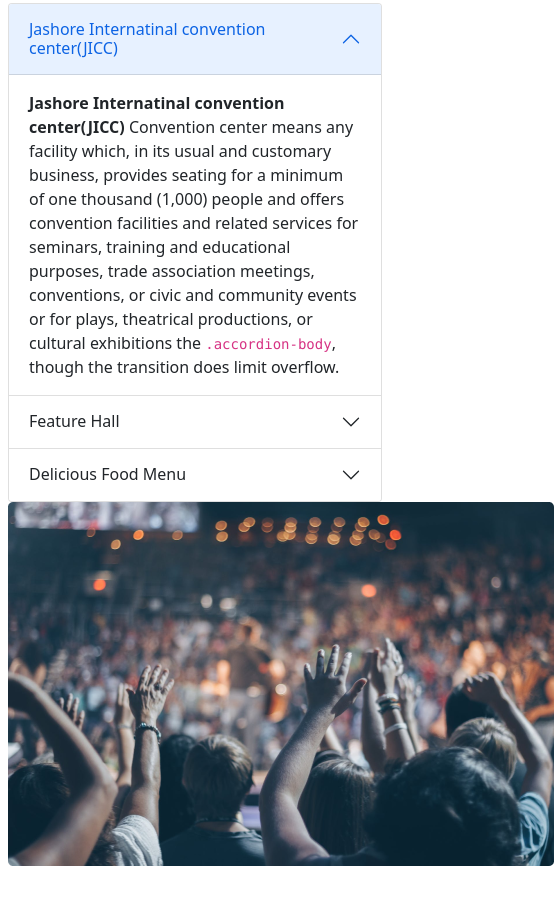
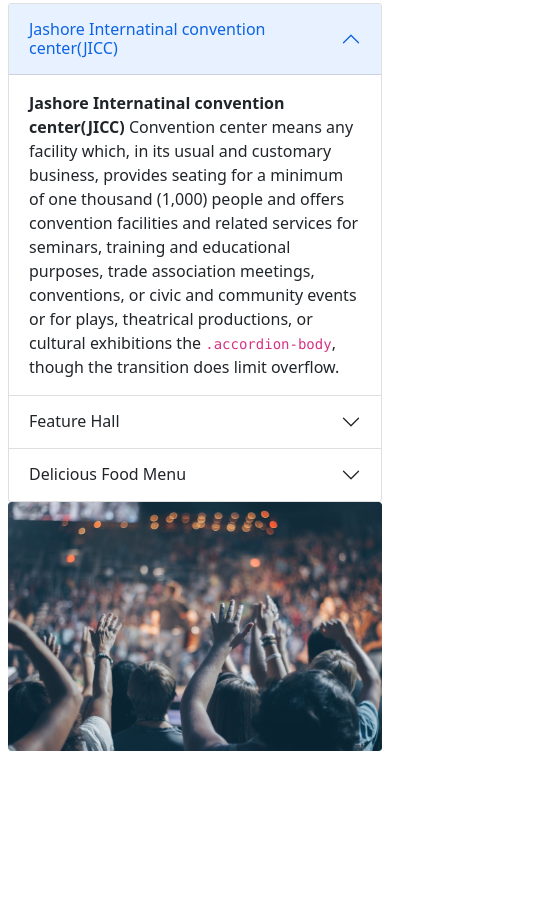
Before and after one commit to shoumikahmed/convention-center-assignment3, a plain HTML site: page index.html in a window 390 px wide. Shown: the part 2167-3071 px from the top of the page, 554 px wide, since content can reach past the window. After the commit the page ends 2974 px from the top, so only its background shows below. Drawn offline with nearby package versions, Linux system fonts and the light colour scheme.

Commit message:
new response

```diff
--- a/index.html
+++ b/index.html
@@ -125,6 +125,7 @@
     <!-- main star -->
     <main>
         <section class="container">
+            <div class="container">
                 <h1 class="package-h1 py-5 d-flex justify-content-center">Our Packages</h1>
                 <!-- packages section -->
                 <div class="row row-cols-1 row-cols-md-4 g-5">
@@ -231,8 +232,10 @@
                         </div>
                     </div>
                 </div>
+            </div>
         </section>
-        <section class="container p-2">
+        <!-- question section -->
+        <section class="container p-2 h-100">
             <h1 class="question-h1 py-5 d-flex justify-content-center">Frequently Asked Questions</h1>
             <div class="row py-5">
                 <div class="col-md-6">
@@ -297,8 +300,8 @@
                         </div>
                     </div>
                 </div>
-                <div class="col-md-6">
-                    <img src="images/people.png" alt="">
+                <div class=" col-12 col-sm-12 col-md-6">
+                    <img class="img-fluid" src="images/people.png" alt="">
                 </div>
             </div>
         </section>
```
Lines whose indentation alone changed are shown as unchanged.
